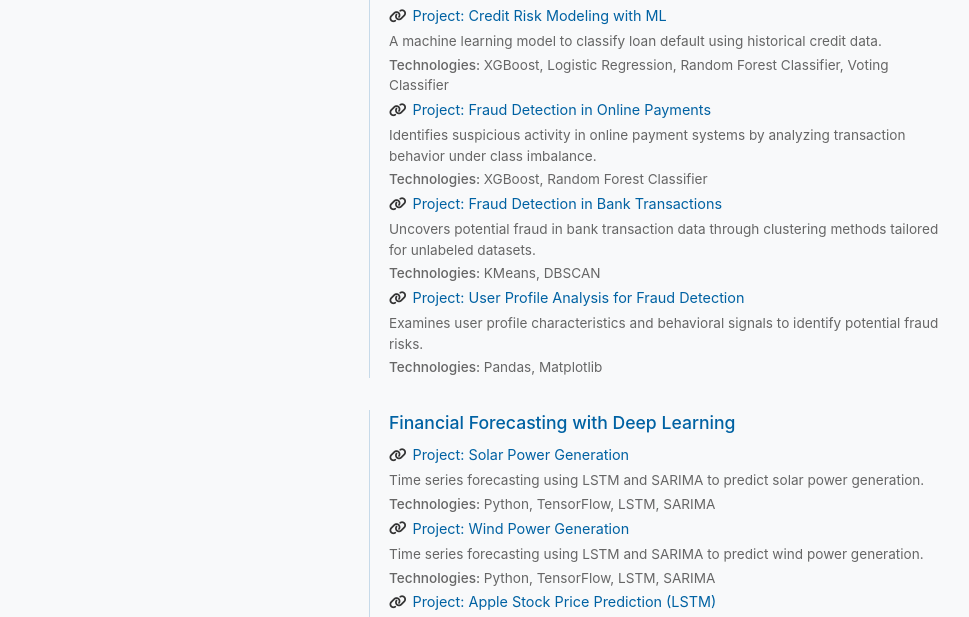
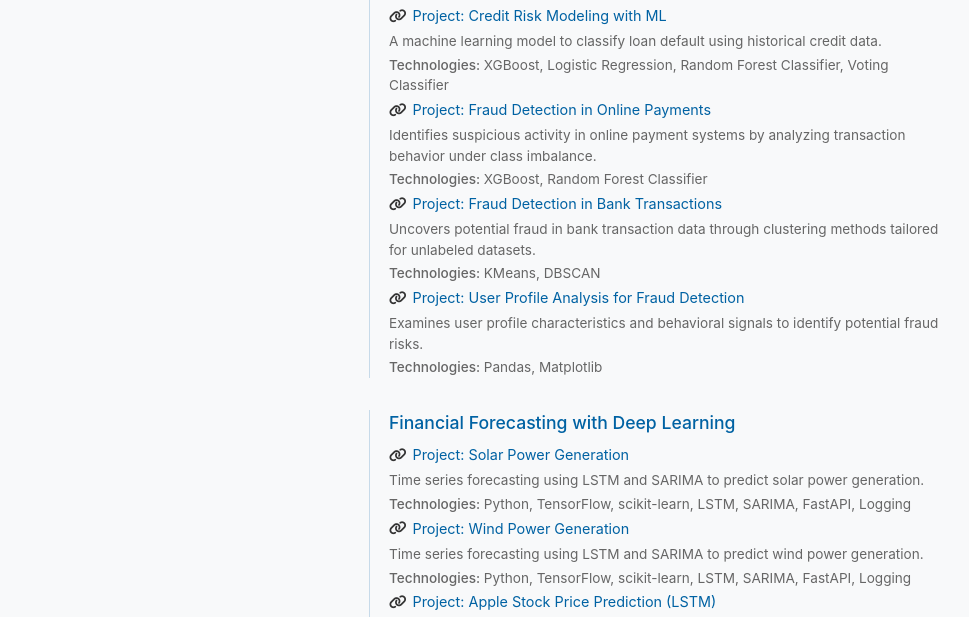
Before and after one commit to DataBlooming/datablooming.github.io, a plain HTML site: page index.html in a window 1280 px wide. Shown: the part 335-952 px from the top of the page, without its empty margins (92-1061 px from the left). Drawn offline with Linux system fonts and the light colour scheme.

```diff
--- a/index.html
+++ b/index.html
@@ -301,14 +301,14 @@
                         <a href="https://github.com/DataBlooming/Financial_Forecasting_Deep_Learning/blob/main/Solar_Power_Forecast/solar_forecast_lstm_and_sarima.ipynb" target="_blank">Project: Solar Power Generation </a>
                     </div>
                     <p class="project-desc">Time series forecasting using LSTM and SARIMA to predict solar power generation.</p>
-                    <p class="technologies">Python, TensorFlow, LSTM, SARIMA</p>
+                    <p class="technologies">Python, TensorFlow, scikit-learn, LSTM, SARIMA, FastAPI, Logging</p>
 
                     <div class="project-title">
                         <i class="fas fa-link"></i>
                         <a href="https://github.com/DataBlooming/Financial_Forecasting_Deep_Learning/blob/main/Wind_Power_Forecast/wind_forecast_lstm_and_sarima.ipynb" target="_blank">Project: Wind Power Generation </a>
                     </div>
                     <p class="project-desc">Time series forecasting using LSTM and SARIMA to predict wind power generation.</p>
-                    <p class="technologies">Python, TensorFlow, LSTM, SARIMA</p>
+                    <p class="technologies">Python, TensorFlow, scikit-learn, LSTM, SARIMA, FastAPI, Logging</p>
 
                     <div class="project-title">
                         <i class="fas fa-link"></i>
```
